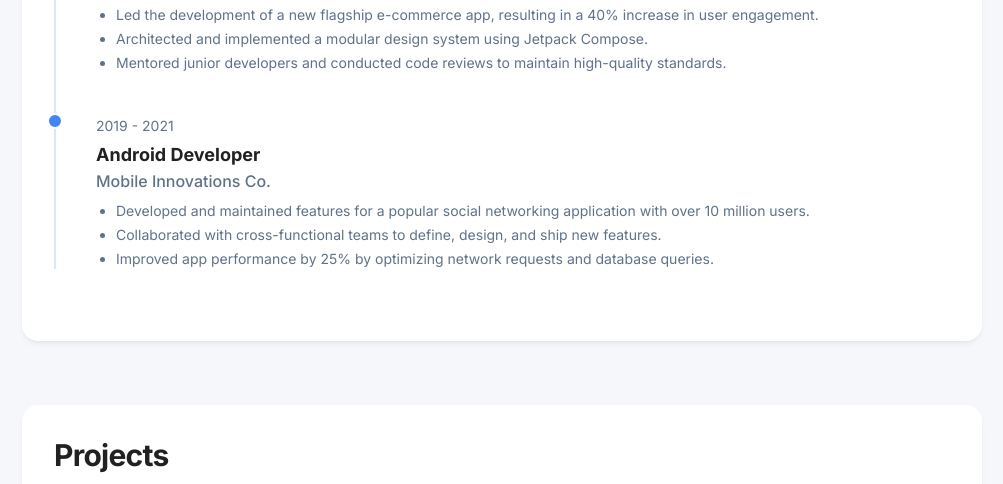
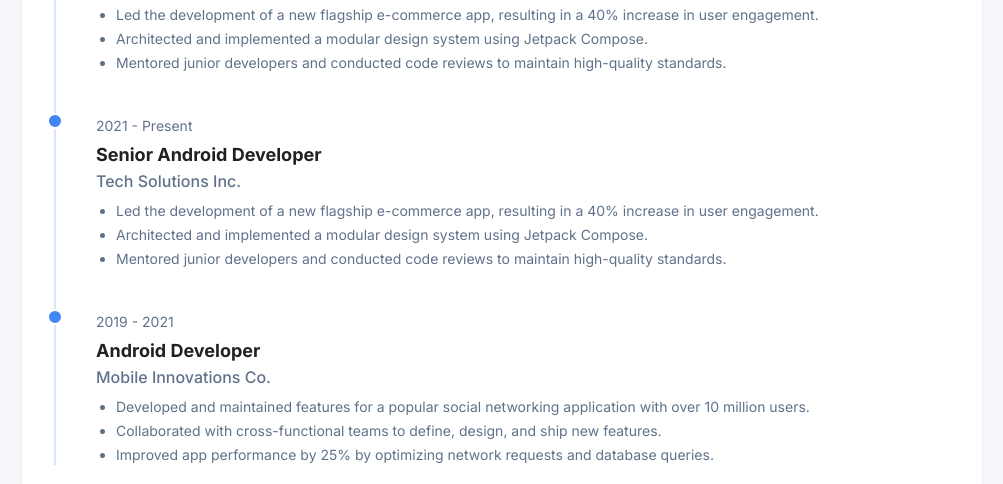
Before and after one commit to prafulsahu/prafulsahu.github.io, a plain HTML site: page code.html in a window 1280 px wide. Shown: the part 1115-1599 px from the top of the page, without its empty margins (138-1141 px from the left). Drawn offline with nearby package versions, Linux system fonts and the light colour scheme.

Commit message:
Update title and add experience details
Updated the title and experience section to reflect new job details and responsibilities.

```diff
--- a/code.html
+++ b/code.html
@@ -3,7 +3,7 @@
 <html class="light" lang="en"><head>
 <meta charset="utf-8"/>
 <meta content="width=device-width, initial-scale=1.0" name="viewport"/>
-<title>John Doe - Android Developer</title>
+<title>Praful Sahu - Android Developer</title>
 <script src="https://cdn.tailwindcss.com?plugins=forms,container-queries"></script>
 <link href="https://fonts.googleapis.com/css2?family=Inter:wght@400;500;700;900&amp;display=swap" rel="stylesheet"/>
 <link href="https://fonts.googleapis.com/css2?family=Material+Symbols+Outlined" rel="stylesheet"/>
@@ -130,7 +130,7 @@
 <div class="bg-card-light dark:bg-card-dark rounded-xl shadow-card p-6 sm:p-8">
 <h2 class="text-text-light dark:text-text-dark text-3xl font-bold tracking-tight mb-8">Experience</h2>
 <div class="relative pl-6 border-l-2 border-primary/20">
-<!-- Timeline Item 1 -->
+<!-- Timeline Item 3 -->
 <div class="mb-10 ml-4">
 <div class="absolute w-4 h-4 bg-primary rounded-full -left-[9px] border-2 border-card-light dark:border-card-dark"></div>
 <time class="text-sm font-normal leading-none text-text-secondary-light dark:text-text-secondary-dark">2021 - Present</time>
@@ -143,6 +143,18 @@
 </ul>
 </div>
 <!-- Timeline Item 2 -->
+<div class="mb-10 ml-4">
+<div class="absolute w-4 h-4 bg-primary rounded-full -left-[9px] border-2 border-card-light dark:border-card-dark"></div>
+<time class="text-sm font-normal leading-none text-text-secondary-light dark:text-text-secondary-dark">2021 - Present</time>
+<h3 class="text-lg font-bold text-text-light dark:text-text-dark mt-1">Senior Android Developer</h3>
+<p class="text-base font-medium text-text-secondary-light dark:text-text-secondary-dark mb-2">Tech Solutions Inc.</p>
+<ul class="list-disc pl-5 space-y-1 text-sm text-text-secondary-light dark:text-text-secondary-dark">
+<li>Led the development of a new flagship e-commerce app, resulting in a 40% increase in user engagement.</li>
+<li>Architected and implemented a modular design system using Jetpack Compose.</li>
+<li>Mentored junior developers and conducted code reviews to maintain high-quality standards.</li>
+</ul>
+</div>
+<!-- Timeline Item 1 -->
 <div class="mb-10 ml-4">
 <div class="absolute w-4 h-4 bg-primary rounded-full -left-[9px] border-2 border-card-light dark:border-card-dark"></div>
 <time class="text-sm font-normal leading-none text-text-secondary-light dark:text-text-secondary-dark">2019 - 2021</time>
```
